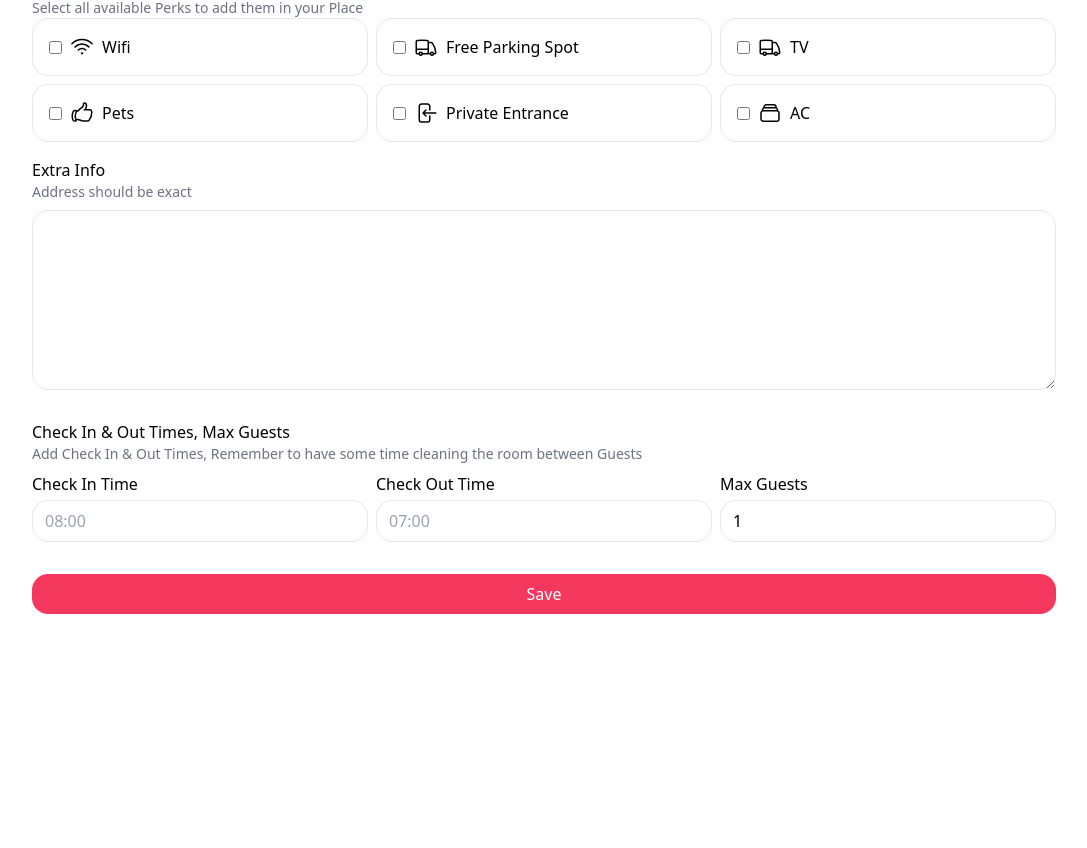
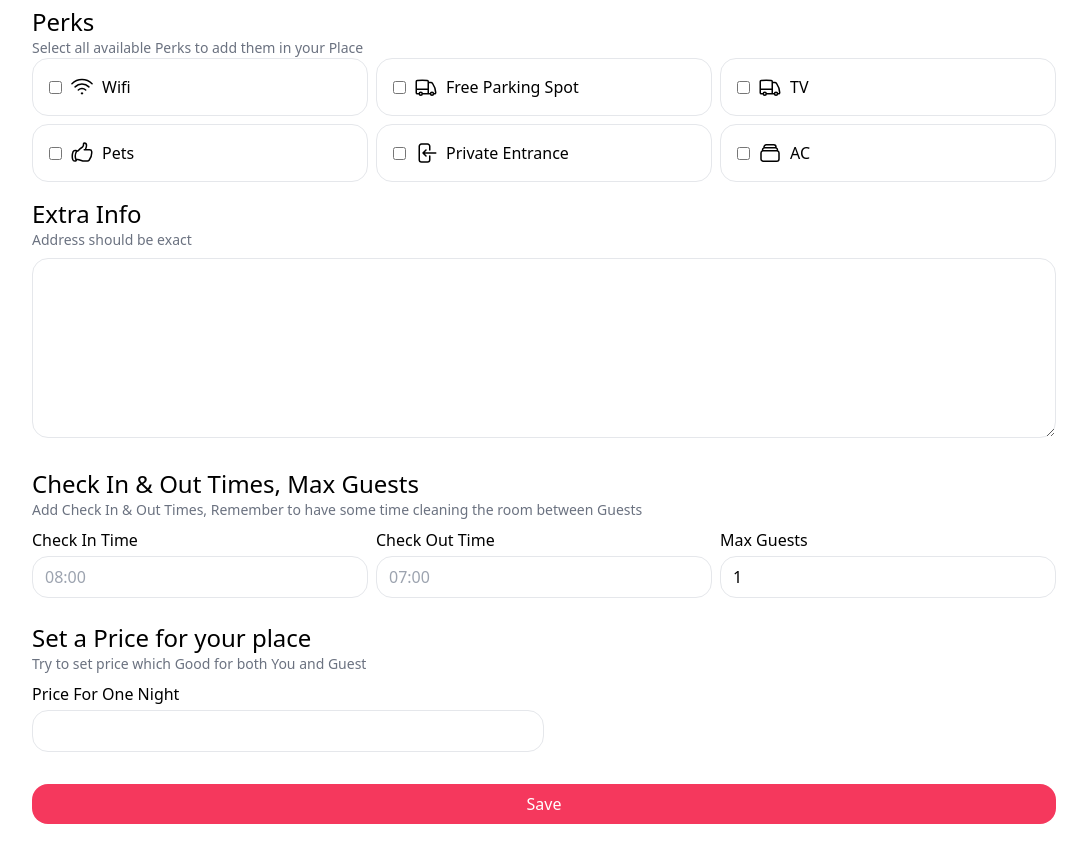
Before and after one commit to Vishavs15/STAYEASE, a React (Vite) app in the folder client/: page /account/places/1 in a window 1280 px wide. Shown: the part 866-1714 px from the top of the page, without its empty margins (96-1183 px from the left). Before the commit the page ends 1504 px from the top, so only its background shows below. Built offline with nearby package versions, Linux system fonts and the light colour scheme; no server answers.

Commit message:
Listing places on homepage

```diff
--- a/client/src/pages/Index.jsx
+++ b/client/src/pages/Index.jsx
@@ -1,10 +1,34 @@
-import React from "react";
+import axios from "axios";
+import { useEffect, useState } from "react";
 
 const Index = () => {
+  const [places, setPlaces] = useState([]);
+  useEffect(() => {
+    axios
+      .get("/places")
+      .then((response) => { setPlaces(response.data);     })
+      .catch((error) => {
+        console.error("Error fetching places:", error);
+      });
+  }, []);
+
   return (
-    <>
-      This is Index page
-    </>
+    <div className="mt-8 gap-x-6 gap-y-8 grid grid-cols-2 md:grid-cols-3 lg:grid-4">
+      {places.length > 0 && places.map((place) => (
+          <div key={place._id}>
+            <div className="bg-gray-500 rounded-2xl flex">
+              {place.photos?.[0] && (
+                <img className="rounded-2xl object-cover aspect-square" src={"http://localhost:3000/uploads/" + place.photos[0]} alt=""/>
+              )}
+            </div>
+              <h2 className="text-sm truncate"> {place.title} </h2>
+              <h3 className="font-bold "> {place.address} </h3>
+              <div className="mt-2">
+                <span className="font-bold">{place.price}</span>INR per night
+              </div>
+          </div>
+        ))}
+    </div>
   );
 };
 
--- a/client/src/pages/PlacesFormPage.jsx
+++ b/client/src/pages/PlacesFormPage.jsx
@@ -17,6 +17,7 @@ const PlacesFormPage = () => {
   const [checkIn, setCheckIn] = useState("");
   const [checkOut, setCheckOut] = useState("");
   const [maxGuest, setMaxGuest] = useState(1);
+  const [price, setPrice] = useState();
   const [redirect, setRedirect] = useState(false);
   useEffect(() => {
     if (!id) {
@@ -33,12 +34,13 @@ const PlacesFormPage = () => {
       setCheckIn(data.checkIn);
       setCheckOut(data.checkOut);
       setMaxGuest(data.maxGuest);
+      setPrice(data.price);
       console.log(data.photos); // Check if photos are being fetched correctly
     });
   }, [id]);
 
   function inputHeader(text) {
-    return <h2 className="text -2xl mt-4">{text}</h2>;
+    return <h2 className="text-2xl font-medium mt-4">{text}</h2>;
   }
 
   function inputDescription(text) {
@@ -66,6 +68,7 @@ const PlacesFormPage = () => {
       checkIn,
       checkOut,
       maxGuest,
+      price,
     };
     // console.log("Place data being sent:", placeData); // Check the addedPhotos array
     if (id) {
@@ -175,6 +178,21 @@ const PlacesFormPage = () => {
             </div>
           </div>
 
+          {/* Pricing =================================================================================================================== */}
+
+          {preInput(
+            "Set a Price for your place",
+            "Try to set price which Good for both You and Guest"
+          )}
+            <div className="w-1/2">
+              <h3 className="mt-2 -mb-1">Price For One Night</h3>
+              <input
+                type="number"
+                value={price}
+                onChange={(ev) => setPrice(ev.target.value)}
+              />
+            </div>
+
           {/* Save Btn =================================================================================================================== */}
 
           <div className="mt-4 mb-4">
--- a/client/src/pages/PlacesPage.jsx
+++ b/client/src/pages/PlacesPage.jsx
@@ -8,7 +8,7 @@ const PlacesPage = () => {
 
   const [places, setPlaces] = useState([]);
   useEffect(() => {
-    axios.get("/places").then(({ data }) => {
+    axios.get("/user-places").then(({ data }) => {
       setPlaces(data);
     });
   }, []);
```
Also changed, not shown: 8 other files (tests, documents, lock files or other folders).
